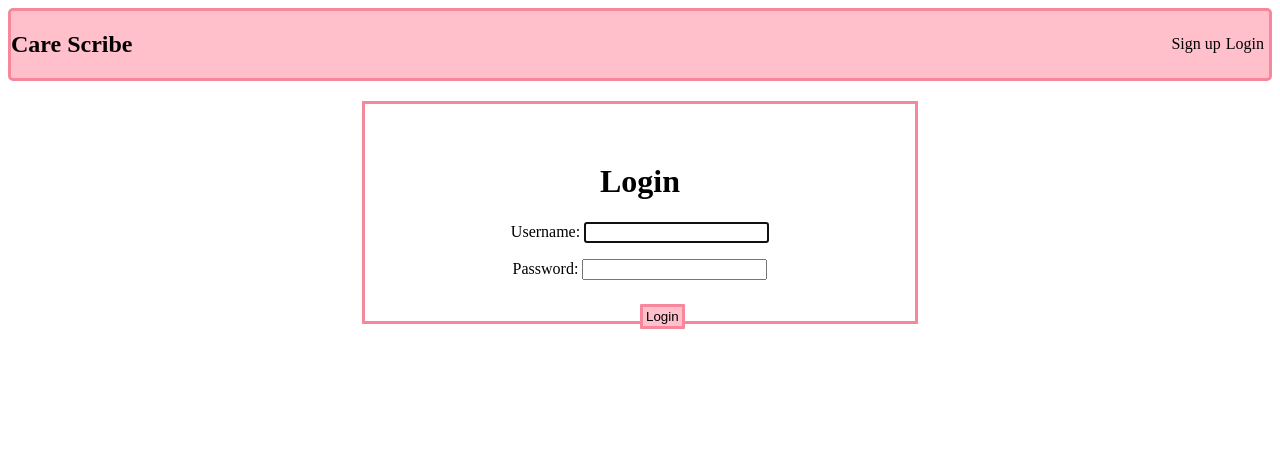
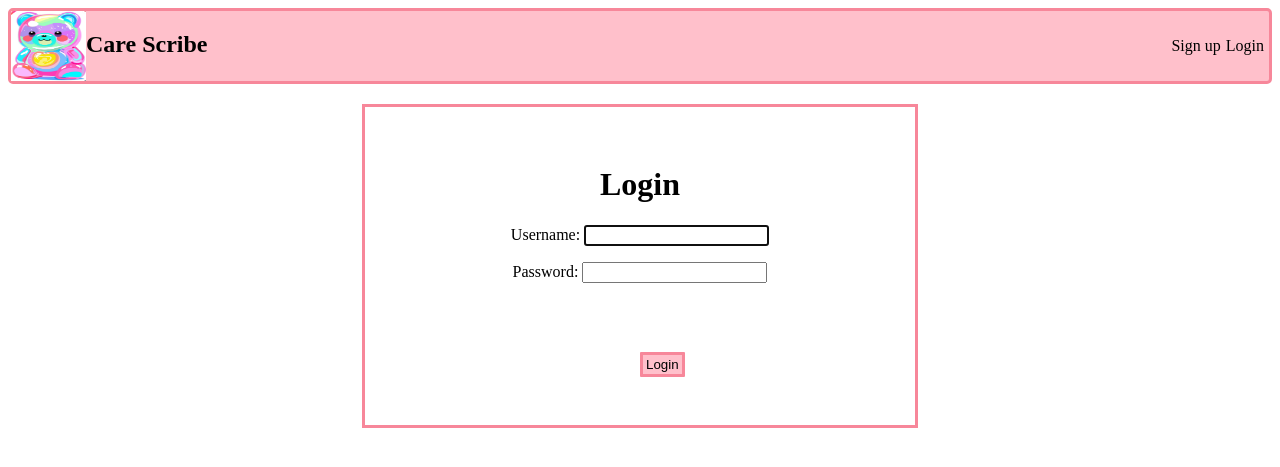
Before and after one commit to TehilahZaman/project-care-scribe, a Django app: page / in a window 1280 px wide. Shown: the top 467 px of the page. Run offline with Django 5.2, Linux system fonts and the light colour scheme.

Commit message:
header img

```diff
--- a/main_app/static/css/base.css
+++ b/main_app/static/css/base.css
@@ -12,6 +12,11 @@ nav {
   border-radius: 5px;
   background-color: var(--back);
   /* position: absolute; */
+}
+
+.img-header {
+  display: flex;
+  align-items: stretch;
 }
 
 ul {
--- a/main_app/static/css/forms/auth-form.css
+++ b/main_app/static/css/forms/auth-form.css
@@ -8,7 +8,7 @@ form {
 
 .form {
   border: solid var(--border);
-  padding-bottom: 2%;
+  padding-bottom: 10%;
   padding-top: 3%;
   margin: 20px 28%;
 }
@@ -46,5 +46,5 @@ span.helptext {
 
 .login-submit {
   position: absolute;
-  top: 38%;
+  top: 44%;
 }
--- a/main_app/templates/base.html
+++ b/main_app/templates/base.html
@@ -12,7 +12,12 @@
   <body>
     <header>
       <nav>
-        <h1>Care Scribe</h1>
+        <div class="img-header">
+        <img src="{% static 'images/header.png' %}" alt="care bear" width="75" height="70">
+        <h1>
+          Care Scribe
+        </h1>
+        </div>
 
         <ul>
           {% if user.is_authenticated %}
```
